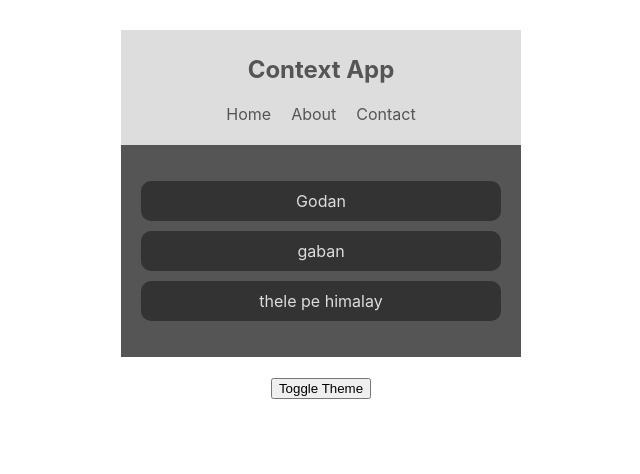
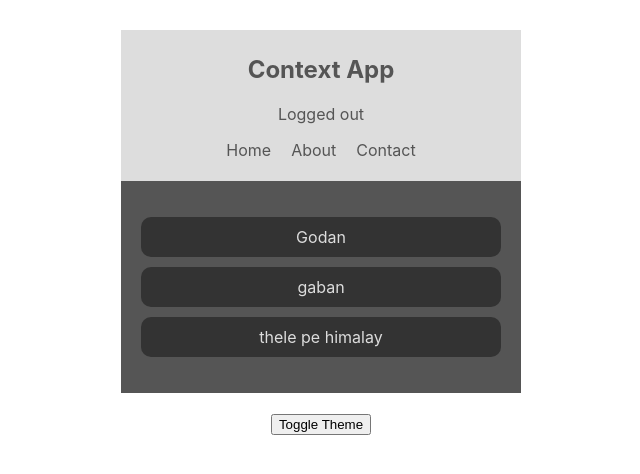
Before and after one commit to SanchitYadav2005/Hooks_-_Context, a React (Vite) app: page / in a window 1280 px wide. Shown: the top 474 px of the page, without its empty margins (319-959 px from the left). Built offline with nearby package versions, Linux system fonts and the light colour scheme.

Commit message:
consumed both the context using consumer method

```diff
--- a/src/components/Navbar.jsx
+++ b/src/components/Navbar.jsx
@@ -1,14 +1,23 @@
-import { Component } from 'react';
-import { ThemeContext } from '../context/ThemeContext';
+import  { Component } from "react";
+import { ThemeContext } from "../context/ThemeContext";
+import { AuthContext } from "../context/AuthContext";
 
 class Navbar extends Component {
-  static contextType = ThemeContext;
   render() {
-    const { isLightTheme, light, dark } = this.context;
+    return (
+      <AuthContext.Consumer>
+        {(authContext) => (
+          <ThemeContext.Consumer>
+            {(themeContext) => {
+              const { isLightTheme, light, dark } = themeContext;
+              const { isAuthenticated, toggleAuth } = authContext; // Fixed the variable name
               const theme = isLightTheme ? light : dark;
               return (
                 <nav style={{ background: theme.ui, color: theme.syntax }}>
                   <h1>Context App</h1>
+                  <div onClick={toggleAuth}>
+                    {isAuthenticated ? "Logged in" : "Logged out"} {/* Fixed the text */}
+                  </div>
                   <ul>
                     <li>Home</li>
                     <li>About</li>
@@ -16,6 +25,11 @@ class Navbar extends Component {
                   </ul>
                 </nav>
               );
+            }}
+          </ThemeContext.Consumer>
+        )}
+      </AuthContext.Consumer>
+    );
   }
 }
 
```
Lines whose indentation alone changed are shown as unchanged.
